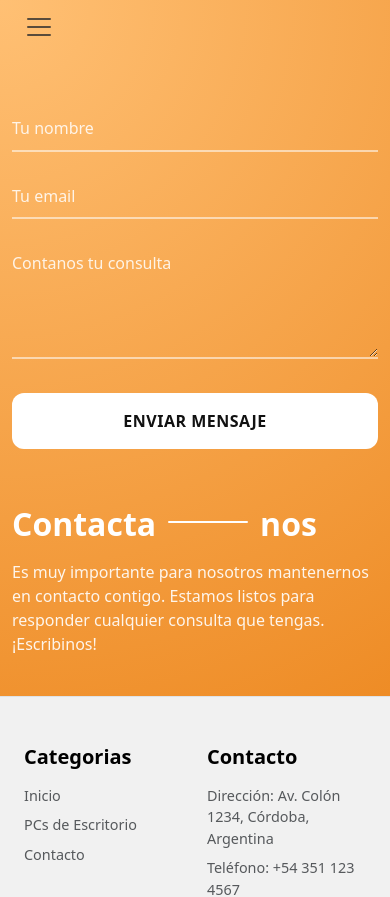
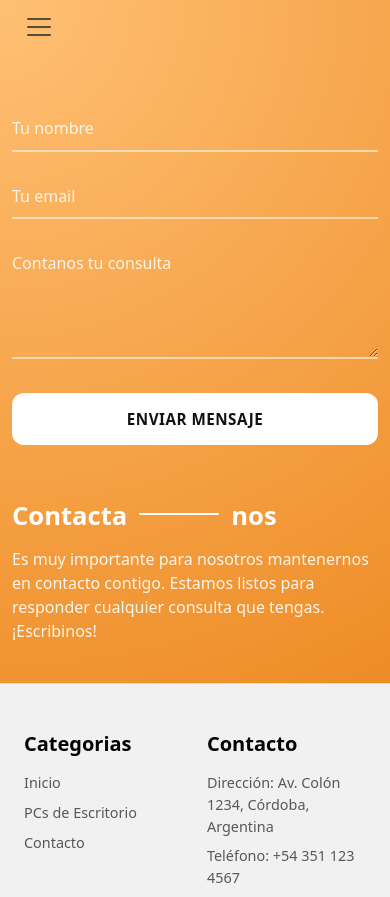
Before and after one commit to pablovenica7/Tech-Ecommerce, a React (Vite) app: page /contacto in a window 390 px wide. Shown: the top 897 px of the page. Built offline with nearby package versions, Linux system fonts and the light colour scheme.

Commit message:
Update Contacto.css

```diff
--- a/src/pages/Contacto.css
+++ b/src/pages/Contacto.css
@@ -1,3 +1,4 @@
+/* ===== Layout general ===== */
 .contacto-wrapper {
   min-height: calc(100vh - 60px);
   display: flex;
@@ -102,6 +103,7 @@
   white-space: nowrap; border: 0;
 }
 
+/* RESPONSIVE */
 @media (max-width: 991px) {
   .contact-side { margin-top: .5rem; }
   .contacto-wrapper {
@@ -110,3 +112,13 @@
     display: block;
   }
 }
+
+@media (max-width: 575px) {
+  .btn-cta-large {
+    padding: .9rem 1.1rem;
+    font-size: .95rem;
+  }
+  .contact-side__title {
+    font-size: clamp(1.6rem, 6vw, 2.2rem);
+  }
+}
```
